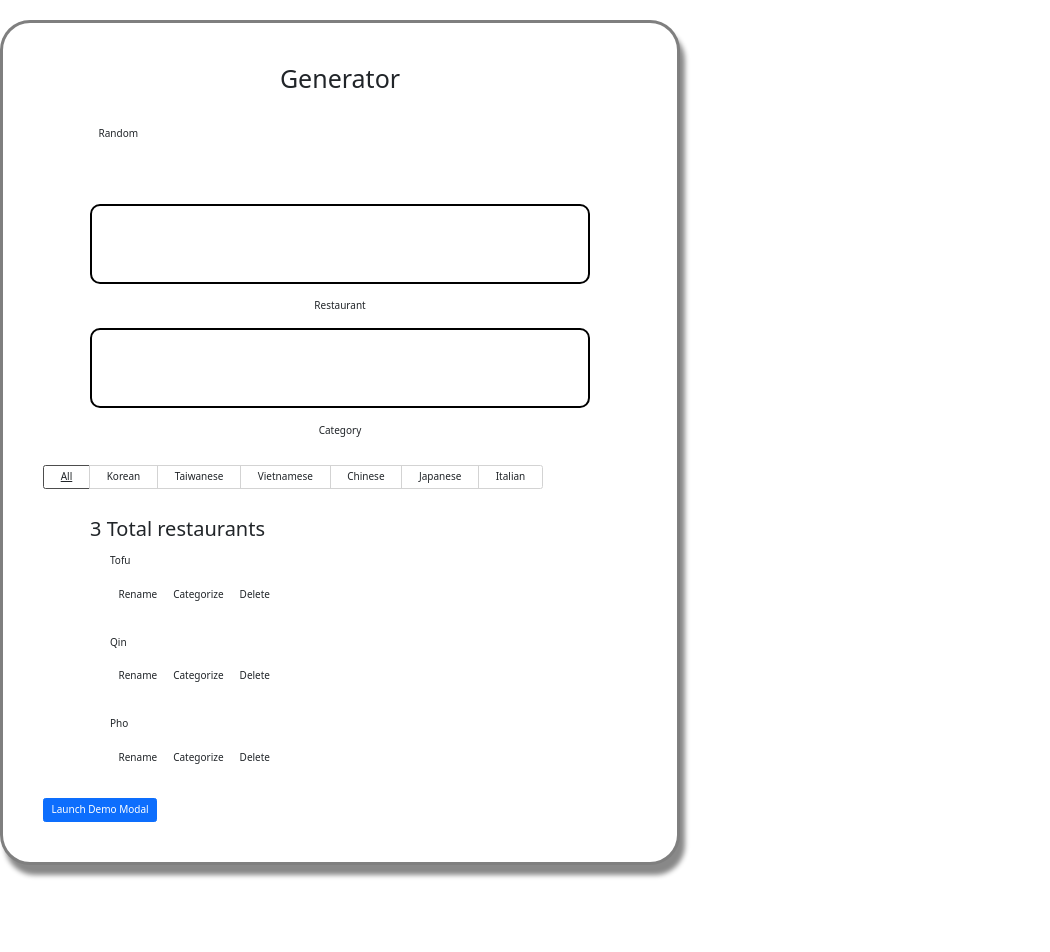
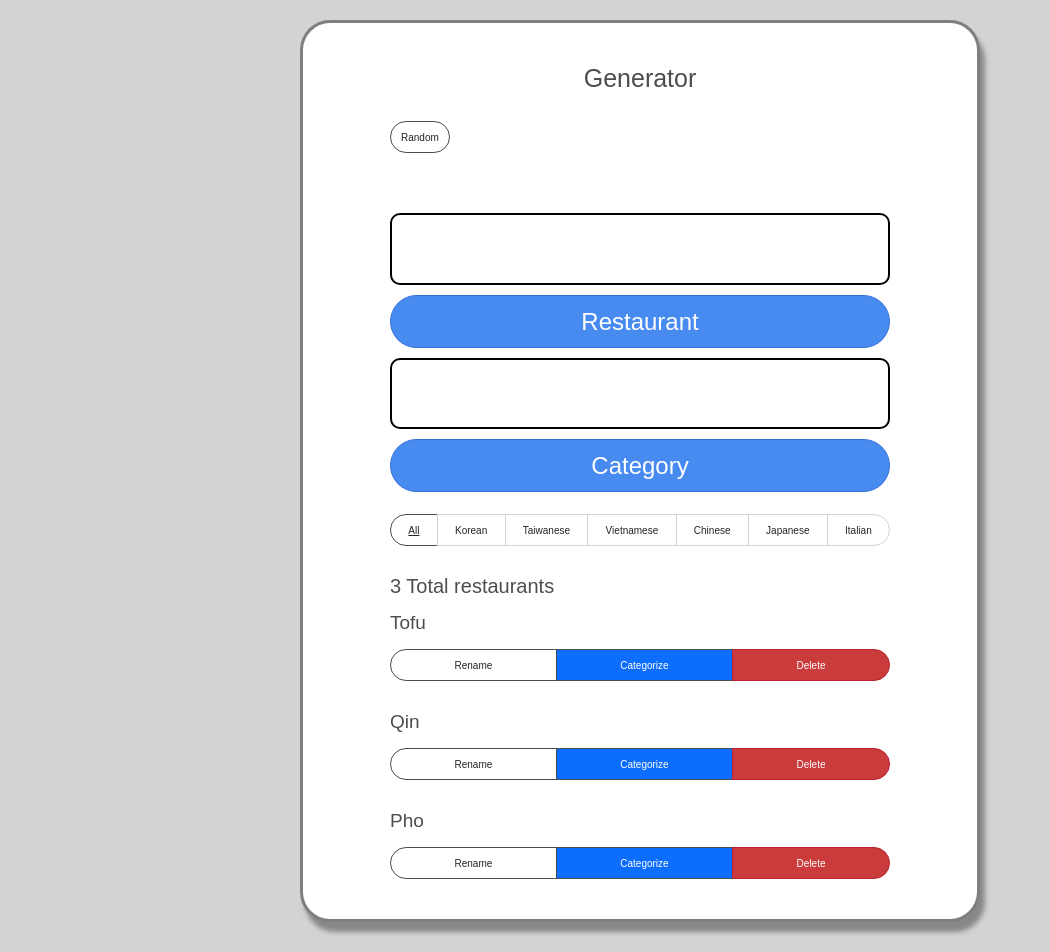
Before and after one commit to bchoy11/random-restaurant, a React (Create React App) app: page / in a window 1280 px wide. Shown: the top 952 px of the page, without its empty margins (0-1050 px from the left). Before the commit the page ends 905 px from the top, so only its background shows below. Built offline with nearby package versions, Linux system fonts and the light colour scheme.

Commit message:
replaced Category button with Modal

```diff
--- a/src/App.js
+++ b/src/App.js
@@ -1,11 +1,9 @@
 import React, {useState} from 'react';
-import './index.css';
 import Restaurant from './components/Restaurant';
 import Form from './components/Form';
 import FilterButton from './components/FilterButton';
 import {nanoid} from 'nanoid';
-import Example from './components/Modal';
-
+import './index.css';
 
 
 function App(props) {
@@ -140,7 +138,6 @@
         >
           {filteredRestaurantList} {/*variable made up of restaurant components*/}
         </ul>
-        <Example />
       </div>
 
     );
--- a/src/components/Modal.js
+++ b/src/components/Modal.js
@@ -1,28 +1,38 @@
 import React, {useState} from 'react';
+import Categories from './Categories';
 import { Modal, Button } from "react-bootstrap";
 import 'bootstrap/dist/css/bootstrap.min.css';
 
-export default function Example() {
+export default function CategorizeButton(props) {
     const [show, setShow] = useState(false);
 
     const handleClose = () => setShow(false);
     const handleShow = () => setShow(true);
 
+    const categoryList=props.categories.map(overallCat=>{
+        const checkmark = props.restaurantCat.some(rCat=>rCat.id.includes(overallCat.id)); //loops through each restaurant and checks if it has the current category in it's own category array
+        return <Categories
+          categoryid={overallCat.id}
+          categoryname={overallCat.name}
+          toggleChecked={props.toggleChecked}
+          restaurantid={props.id}
+          checked={checkmark}
+          key={overallCat.id}
+        />
+      });
+
     return (
       <>
         <Button variant="primary" onClick={handleShow}>
-          Launch demo modal
+          categorize
         </Button>
 
         <Modal show={show} onHide={handleClose}>
           <Modal.Header closeButton>
-            <Modal.Title>Modal heading</Modal.Title>
+            <Modal.Title>{props.restaurantname}'s Categories</Modal.Title>
           </Modal.Header>
-          <Modal.Body>Woohoo, you're reading this text in a modal!</Modal.Body>
+          <Modal.Body>{categoryList}</Modal.Body>
           <Modal.Footer>
-            <Button variant="secondary" onClick={handleClose}>
-              Close
-            </Button>
             <Button variant="primary" onClick={handleClose}>
               Save Changes
             </Button>
--- a/src/components/Restaurant.js
+++ b/src/components/Restaurant.js
@@ -1,27 +1,12 @@
 import React, {useState} from 'react';
-import Categories from './Categories';
-import { Modal, ModalBody } from 'react-bootstrap';
+import CategorizeButton from './Modal';
 
 
 export default function Restaurant(props){
 
   //variables
   const [isRenaming,setRename]=useState(false);
-  const [viewCat,setView]=useState(false);
   const [newName, setName]=useState('');
-
-  const categoryList=props.categories.map(overallCat=>{
-    const checkmark = props.restaurantCat.some(rCat=>rCat.id.includes(overallCat.id)); //loops through each restaurant and checks if it has the current category in it's own category array
-    return <Categories
-      categoryid={overallCat.id}
-      categoryname={overallCat.name}
-      toggleChecked={props.toggleChecked}
-      category={props.name}
-      restaurantid={props.id}
-      checked={checkmark}
-      key={overallCat.id}
-    />
-  });
 
   //Restaurant component functions
 
@@ -38,23 +23,6 @@
 
   //format of different views depending on edit mode
 
-      const viewCategories=(
-        <div className="stack-small">
-          <div>
-            <label className="restaurant-label" htmlFor={props.id}>
-              {props.name}'s categories:
-            </label>
-            {categoryList}
-          </div>
-          <div className="btn-group">
-          <button type="button" className="btn restaurant-cancel" onClick={()=>setView(false)}>
-            Close
-            <span className="visually-hidden">category change {props.name}</span>
-          </button>
-          </div>
-        </div>
-    );
-
   const viewTemplate=(
         <div className="stack-small">
             <div>
@@ -66,9 +34,13 @@
               <button type="button" className="btn" onClick={()=>setRename(true)}>
                 Rename <span className="visually-hidden">{props.name}</span>
               </button>
-              <button type="button" className="btn" onClick={()=>setView(true)}>
-                Categorize
-              </button>
+              <CategorizeButton
+              id={props.id}
+              restaurantname={props.name}
+              restaurantCat={props.restaurantCat}
+              categories={props.categories}
+              toggleChecked={props.toggleChecked}
+              />
               <button type="button" className="btn btn__danger" onClick={()=>props.deleteRestaurant(props.id)}>
                 Delete <span className="visually-hidden">{props.name}</span>
               </button>
@@ -97,5 +69,5 @@
       </form>
   );
 
-  return(isRenaming?renameTemplate:viewCat?viewCategories:viewTemplate);
+  return(isRenaming?renameTemplate:viewTemplate);
 }
```
